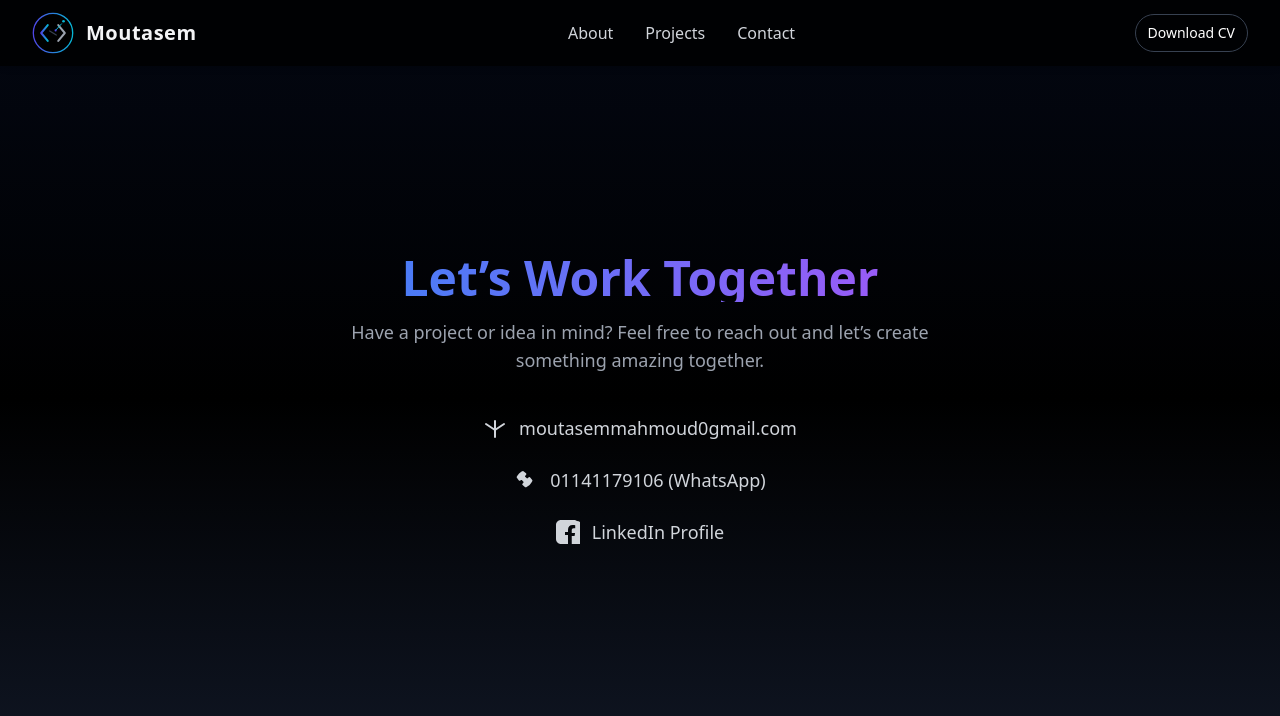
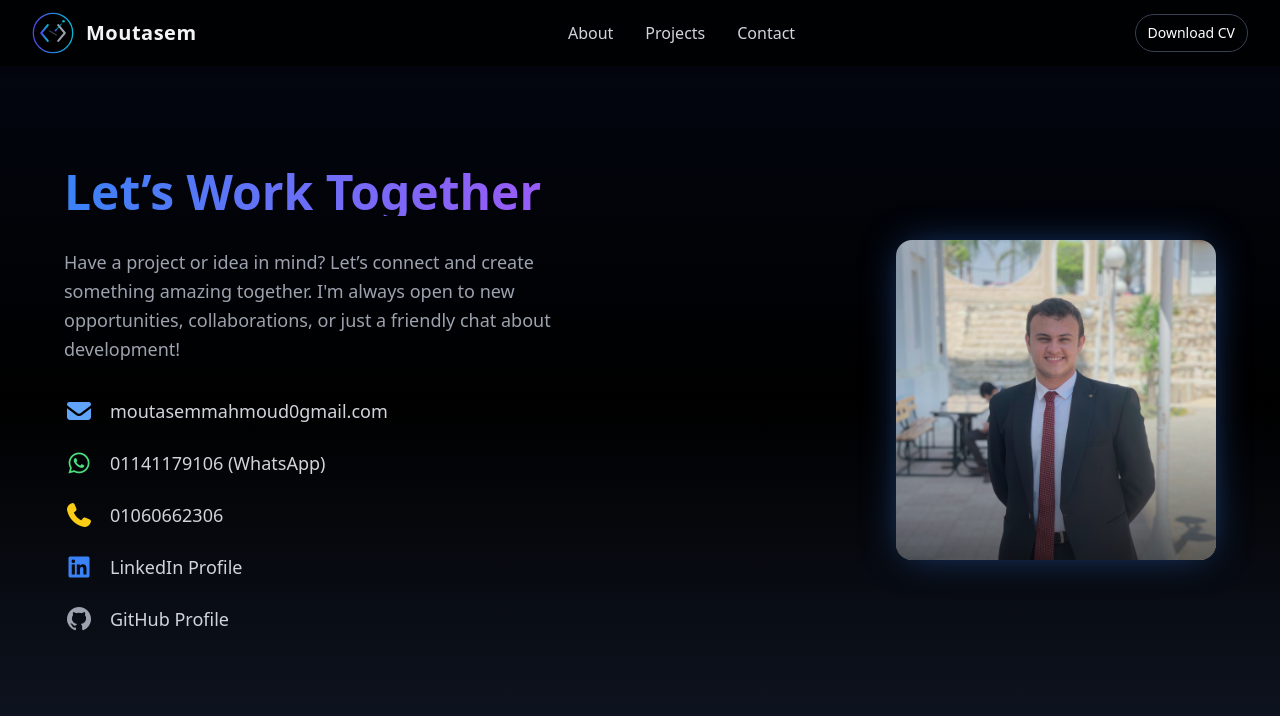
Before and after one commit to mu1rr11r/tailwind, an Angular app: page /contact in a window 1280 px wide. Shown: the top 716 px of the page. Built offline with nearby package versions, Linux system fonts and the light colour scheme.

Commit message:
Refactor contact component layout for improved structure and readability

```diff
--- a/src/app/components/contact/contact.component.html
+++ b/src/app/components/contact/contact.component.html
@@ -1,43 +1,97 @@
 <section
-  class="min-h-screen flex flex-col justify-center items-center bg-gradient-to-b from-gray-950 via-black to-gray-900 text-white px-6 py-16 text-center"
+  class="min-h-screen flex flex-col justify-center items-center bg-gradient-to-b from-gray-950 via-black to-gray-900 text-white px-6 py-16"
 >
-  <!-- Title -->
-  <div class="mb-10 animate-fade-up">
-    <h2 class="text-4xl md:text-5xl font-extrabold mb-4 text-transparent bg-clip-text bg-gradient-to-r from-blue-500 to-purple-500">
+  <div
+    class="max-w-6xl w-full grid grid-cols-1 md:grid-cols-2 gap-12 items-center"
+  >
+    <!-- 👈 Left Side: Contact Info -->
+    <div class="space-y-8 animate-fade-up">
+      <h2
+        class="text-4xl md:text-5xl font-extrabold mb-6 text-transparent bg-clip-text bg-gradient-to-r from-blue-500 to-purple-500"
+      >
         Let’s Work Together
       </h2>
-    <p class="text-gray-400 text-lg max-w-2xl mx-auto">
-      Have a project or idea in mind? Feel free to reach out and let’s create something amazing together.
+      <p class="text-gray-400 text-lg leading-relaxed mb-10">
+        Have a project or idea in mind? Let’s connect and create something
+        amazing together. I'm always open to new opportunities, collaborations,
+        or just a friendly chat about development!
       </p>
+
+      <div class="space-y-6 text-lg">
+        <!-- Email -->
+        <div
+          class="flex items-center gap-4 text-gray-300 hover:text-blue-400 transition"
+        >
+          <i class="fa-solid fa-envelope text-2xl text-blue-400"></i>
+          <a
+            href="mailto:moutasemmahmoud0@gmail.com"
+            class="hover:underline"
+            >moutasemmahmoud0gmail.com</a
+          >
         </div>
 
-  <!-- Contact Info -->
-  <div class="space-y-6 text-lg animate-fade-up">
-    <div class="flex items-center justify-center gap-3 text-gray-300 hover:text-blue-400 transition">
-      <svg xmlns="http://www.w3.org/2000/svg" class="h-6 w-6" fill="none" viewBox="0 0 24 24" stroke="currentColor">
-        <path stroke-linecap="round" stroke-linejoin="round" stroke-width="2" d="M3 8l7.89 5.26a2 2 0 002.22 0L21 8m-9 13V5" />
-      </svg>
-      <a href="mailto:moutasemmahmoud0@gmail.com" class="hover:underline">moutasemmahmoud0gmail.com</a>
+        <!-- WhatsApp -->
+        <div
+          class="flex items-center gap-4 text-gray-300 hover:text-green-400 transition"
+        >
+          <i class="fa-brands fa-whatsapp text-2xl text-green-400"></i>
+          <a
+            href="https://wa.me/201141179106"
+            target="_blank"
+            class="hover:underline"
+            >01141179106 (WhatsApp)</a
+          >
         </div>
 
-    <div class="flex items-center justify-center gap-3 text-gray-300 hover:text-green-400 transition">
-      <svg xmlns="http://www.w3.org/2000/svg" class="h-6 w-6" fill="currentColor" viewBox="0 0 24 24">
-        <path
-          d="M17.472 14.382a11.05 11.05 0 01-4.472 4.472l-.804.402a1 1 0 01-1.06-.12l-2.53-2.025a1 1 0 01-.12-1.42l1.02-1.275a.5.5 0 00-.06-.66l-1.68-1.68a.5.5 0 00-.66-.06L6.31 12.52a1 1 0 01-1.42-.12l-2.025-2.53a1 1 0 01-.12-1.06l.402-.804a11.05 11.05 0 014.472-4.472l.804-.402a1 1 0 011.06.12l2.53 2.025a1 1 0 01.12 1.42l-1.02 1.275a.5.5 0 00.06.66l1.68 1.68a.5.5 0 00.66.06l1.275-1.02a1 1 0 011.42.12l2.025 2.53a1 1 0 01.12 1.06l-.402.804z"
-        />
-      </svg>
-      <a href="https://wa.me/201141179106" target="_blank" class="hover:underline">01141179106 (WhatsApp)</a>
+        <!-- Phone -->
+        <div
+          class="flex items-center gap-4 text-gray-300 hover:text-yellow-400 transition"
+        >
+          <i class="fa-solid fa-phone text-2xl text-yellow-400"></i>
+          <span>01060662306</span>
         </div>
 
-    <div class="flex items-center justify-center gap-3 text-gray-300 hover:text-blue-500 transition">
-      <svg xmlns="http://www.w3.org/2000/svg" class="h-6 w-6" fill="currentColor" viewBox="0 0 24 24">
-        <path
-          d="M19 0h-14c-2.76 0-5 2.24-5 5v14c0 2.76 2.24 5 5 5h7v-9h-3v-3h3v-2.205c0-3.052 1.792-4.795 4.533-4.795 1.312 0 2.686.235 2.686.235v3h-1.514c-1.492 0-1.952.927-1.952 1.874v2.891h3.328l-.532 3h-2.796v9h5.247c2.76 0 5-2.24 5-5v-14c0-2.76-2.24-5-5-5z"
+        <!-- LinkedIn -->
+        <div
+          class="flex items-center gap-4 text-gray-300 hover:text-blue-500 transition"
+        >
+          <i class="fa-brands fa-linkedin text-2xl text-blue-500"></i>
+          <a
+            href="https://www.linkedin.com/in/moutasem-mahmoud-278a84338/"
+            target="_blank"
+            class="hover:underline"
+            >LinkedIn Profile</a
+          >
+        </div>
+
+        <!-- GitHub -->
+        <div
+          class="flex items-center gap-4 text-gray-300 hover:text-gray-400 transition"
+        >
+          <i class="fa-brands fa-github text-2xl text-gray-400"></i>
+          <a
+            href="https://github.com/mu1rr11r?tab=repositories"
+            target="_blank"
+            class="hover:underline"
+            >GitHub Profile</a
+          >
+        </div>
+      </div>
+    </div>
+
+    <!-- 👉 Right Side: Image -->
+    <div class="flex justify-center md:justify-end animate-fade-up">
+      <div
+        class="relative w-64 h-64 md:w-80 md:h-80 rounded-2xl overflow-hidden shadow-[0_0_40px_-10px_rgba(59,130,246,0.6)] hover:scale-105 transition-transform duration-500"
+      >
+<img src="assets/MOUTASEM.jpg" alt="Contact Image" />
+          alt="Contact Image"
+          class="object-cover w-full h-full"
         />
-      </svg>
-      <a href="https://www.linkedin.com/in/moutasem-mahmoud-278a84338/" target="_blank" class="hover:underline">
-        LinkedIn Profile
-      </a>
+        <div
+          class="absolute inset-0 bg-gradient-to-t from-black/60 via-transparent to-transparent"
+        ></div>
+      </div>
     </div>
   </div>
 </section>
```
Lines whose indentation alone changed are shown as unchanged.
